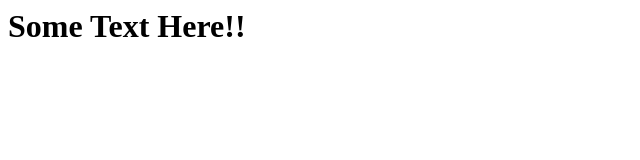
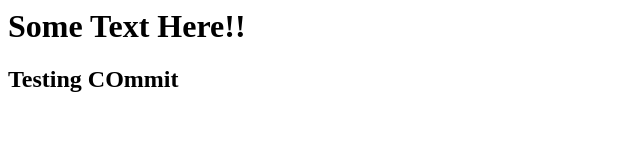
Before and after one commit to tops3cretjd123/1st_website, a plain HTML site: page index.html in a window 1280 px wide. Shown: the whole page, without its empty margins (0-640 px from the left). Drawn offline with Linux system fonts and the light colour scheme.

Commit message:
Added h2 tag
Added Commit Testing Commit

```diff
--- a/index.html
+++ b/index.html
@@ -9,5 +9,6 @@
 </head>
 <body>
     <h1>Some Text Here!!</h1>
+    <h2>Testing COmmit</h2>
 </body>
 </html>
```
